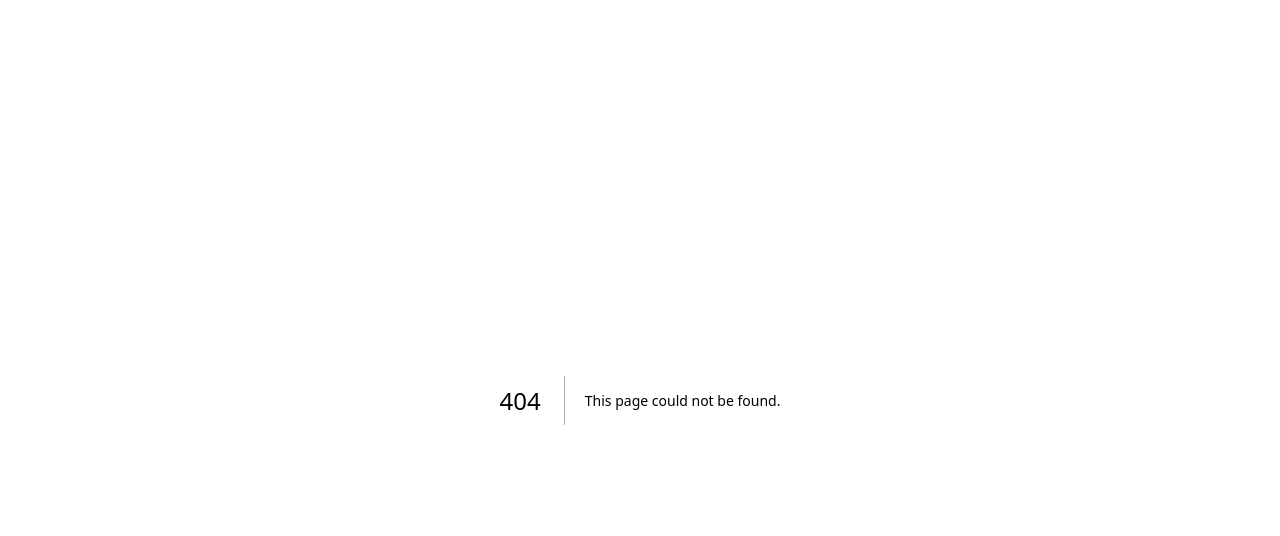
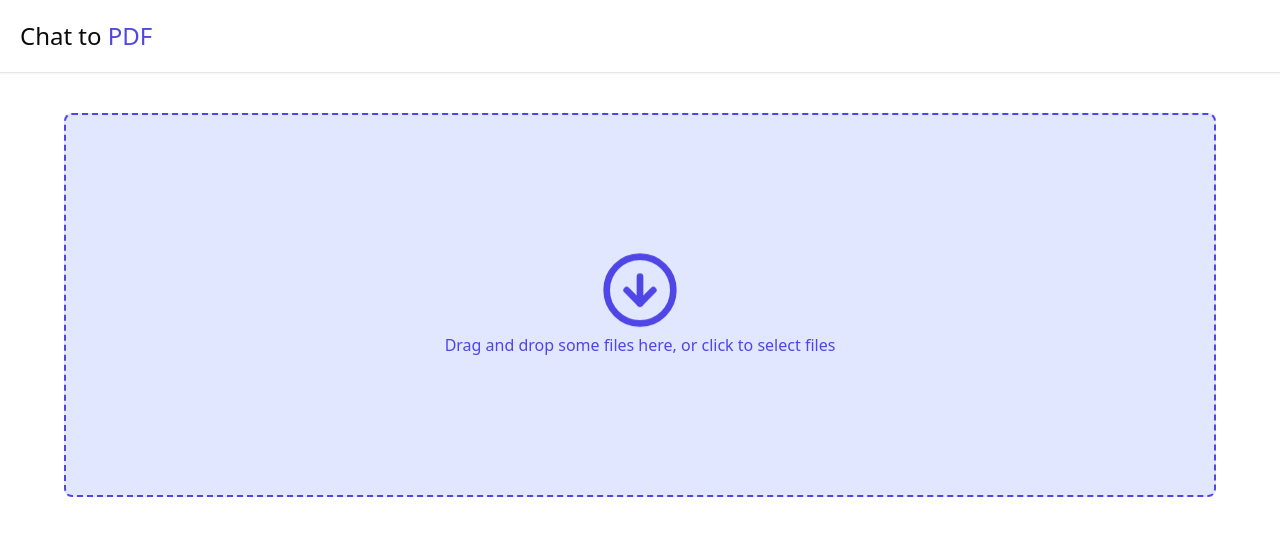
Before and after one commit to pauloborges-hub/chat-to-pdf, a Next.js app: page /dashboard/upload in a window 1280 px wide. Before the commit this address had no page. Shown: the top 536 px of the page. Built offline with nearby package versions, Linux system fonts and the light colour scheme; no server answers.

Commit message:
Documents, FileUploader, PlaceHolderDocuments + firebase configs added to the proeject

```diff
--- a/app/dashboard/page.tsx
+++ b/app/dashboard/page.tsx
@@ -1,6 +1,18 @@
+import Documents from "@/components/Documents"
+
+export const dynamic = "force-dynamic"
+
 function Dashboard() {
    return (
-      <div>Dashboard</div>
+      <div className="h-full max-w-7xl mx-auto">
+         <h1 className="text-3xl p-5 bg-gray-100 font-extralight text-indigo-600">
+            My Documents
+         </h1>
+
+         {/* Document */}
+
+         <Documents />
+      </div>
    )
 }
 
--- /dev/null
+++ b/app/dashboard/upload/page.tsx
@@ -0,0 +1,11 @@
+import FileUploader from "@/components/FileUploader"
+
+function UploadPage() {
+   return (
+      <div>
+         <FileUploader />
+      </div>
+   )
+}
+
+export default UploadPage
--- a/app/page.tsx
+++ b/app/page.tsx
@@ -81,7 +81,7 @@
         <div className="mx-auto mt-16 max-w-7xl px-6 sm:mt-20 md:mt-24 lg:px-8">
           <dl className="mx-auto grid max-w-2xl grid-cols-1 gap-x-6 gap-y-10 text-base leading-7 text-gray-600 sm:grid-cols-2 lg:mx-0 lg:max-w-none lg:grid-cols-3 lg:gap-x-8 lg:gap-y-16">
             {features.map((feature) => (
-              <div className="relative pl-9">
+              <div key={feature.name} className="relative pl-9">
                 <dt className="inline font-semibold text-gray-900">
                   <feature.icon
                     aria-hidden="true"
--- /dev/null
+++ b/components/Documents.tsx
@@ -0,0 +1,15 @@
+import PlaceholderDocument from "./PlaceholderDocument"
+
+function Documents() {
+   return (
+      <div className="flex flex-wrap p-5 bg-gray-100 justify-center lg:justify-start rounded-sm gap-5 max-w-7xl mx-auto">
+         {/* Map through the documents */}
+
+         {/* PlaceholderDocument */}
+         <PlaceholderDocument />
+
+      </div>
+   )
+}
+
+export default Documents
--- /dev/null
+++ b/components/FileUploader.tsx
@@ -0,0 +1,42 @@
+"use client"
+
+import { CircleArrowDown, RocketIcon } from "lucide-react"
+import { useCallback } from "react"
+import { useDropzone } from "react-dropzone"
+
+function FileUploader() {
+   const onDrop = useCallback((acceptedFiles: File[]) => {
+      // Do something with the files
+   }, [])
+   const { getRootProps, getInputProps, isDragActive, isFocused, isDragAccept } = useDropzone({ onDrop })
+
+   return (
+      <div className="flex flex-col gap-4 items-center max-w-7xl mx-auto">
+         {/* Loading */}
+         <div
+            {...getRootProps()}
+            className={`p-10 border-2 border-dashed mt-10 w-[90%] border-indigo-600 text-indigo-600
+            rounded-lg h-96 flex items-center justify-center ${isFocused || isDragAccept ? "bg-indigo-300" : "bg-indigo-100"
+               }`}>
+            <input {...getInputProps()} />
+
+            <div className="flex flex-col items-center justify-center">
+               {isDragActive ? (
+                  <>
+                     <RocketIcon className="h-20 w-20 animate-ping" />
+                     <p>Drop the files here ...</p>
+                  </>
+
+               ) : (
+                  <>
+                     <CircleArrowDown className="h-20 w-20 animate-bounce"/>
+                     <p>Drag and drop some files here, or click to select files</p>
+                  </>
+               )}
+            </div>
+         </div>
+      </div>
+   )
+}
+
+export default FileUploader
--- /dev/null
+++ b/components/PlaceholderDocument.tsx
@@ -0,0 +1,26 @@
+"use client"
+
+import { PlusCircleIcon } from "lucide-react"
+import { Button } from "./ui/button"
+import { useRouter } from "next/navigation"
+
+function PlaceholderDocument() {
+   const router = useRouter()
+
+   function handleClick() {
+      // Check if user is FREE tier, and check if they're over the file limit -> then push to upgrade page
+      router.push("/dashboard/upload")
+   }
+
+   return (
+      <Button
+         className="flex flex-col items-center justify-center w-64 h-80 rounded-xl bg-gray-200 drop-shadow-md text-gray-400"
+         onClick={handleClick}
+      >
+         <PlusCircleIcon className="h-16 w-16" />
+         <p>Add a document</p>
+      </Button>
+   )
+}
+
+export default PlaceholderDocument
--- a/package.json
+++ b/package.json
@@ -13,10 +13,12 @@
     "@radix-ui/react-slot": "^1.1.2",
     "class-variance-authority": "^0.7.1",
     "clsx": "^2.1.1",
+    "firebase": "^11.3.0",
     "lucide-react": "^0.474.0",
     "next": "14.2.5",
     "react": "^18",
     "react-dom": "^18",
+    "react-dropzone": "^14.3.5",
     "tailwind-merge": "^3.0.1",
     "tailwindcss-animate": "^1.0.7"
   },
```
Also changed, not shown: firebase.ts (added, +22 -0 lines), 2 other files (tests, documents, lock files or other folders).
